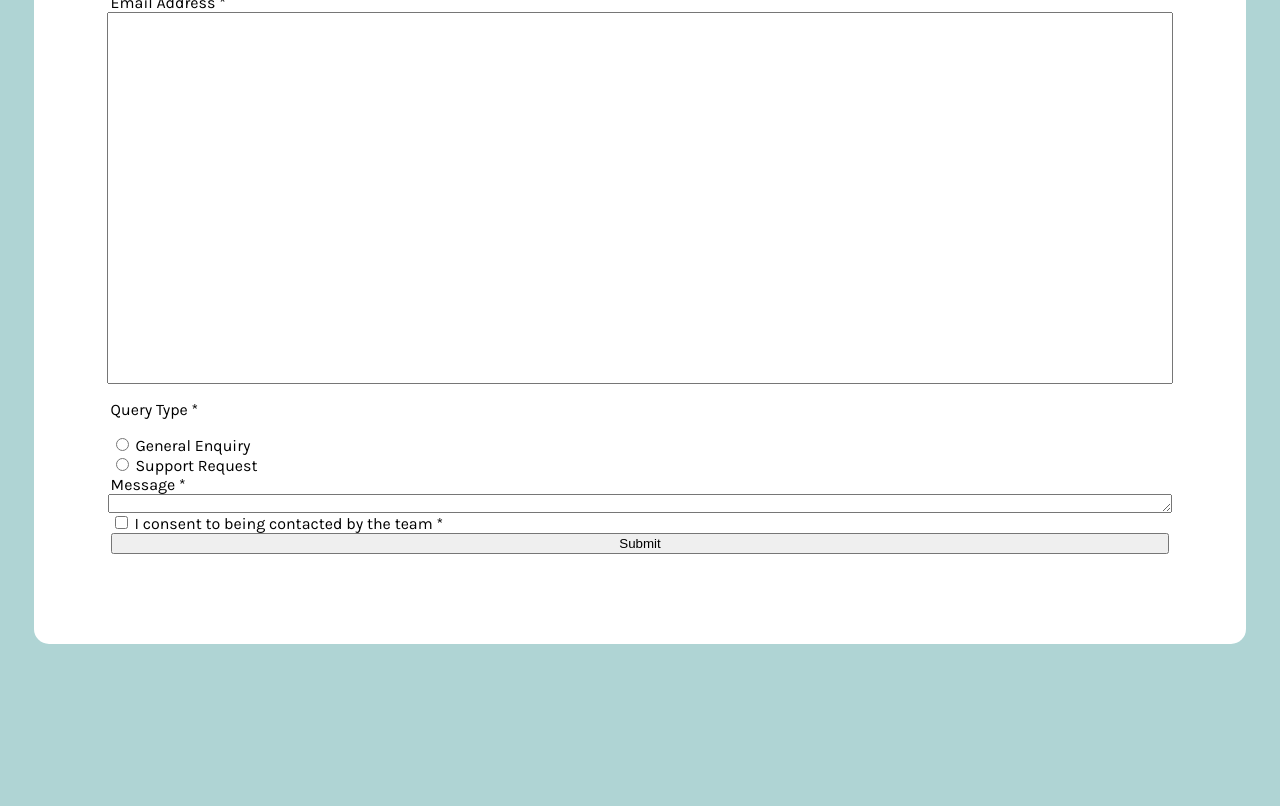
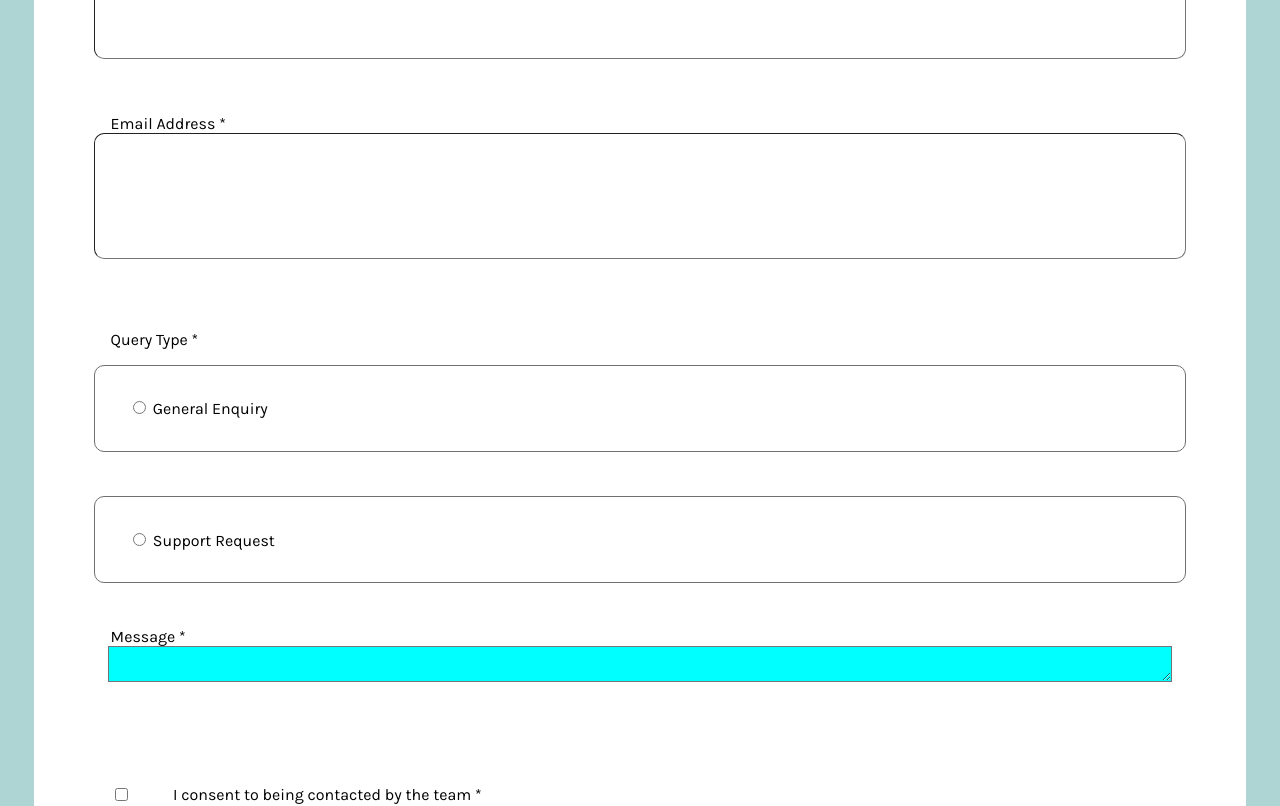
Before and after one commit to BYDINARES/Contact-form, a React (Vite) app: page / in a window 1280 px wide. Shown: the part 1220-2026 px from the top of the page. Before the commit the page ends 1936 px from the top, so only its background shows below. Built offline with nearby package versions, Linux system fonts and the light colour scheme.

Commit message:
Adding some minor styling details to the inputs

```diff
--- a/src/App.css
+++ b/src/App.css
@@ -39,26 +39,28 @@ html body {
   border-radius: 15px;
 }
 html body #root {
+  box-sizing: border-box;
   display: flex;
   flex-direction: column;
   align-items: center;
   justify-content: center;
   width: 100%;
   gap: 5%;
-  height: 140vw;
+  height: 220vw;
 }
 html body #root header {
   width: 90%;
-  height: 10%;
+  height: 5%;
 }
 html body #root header h1.title {
   margin: 0%;
 }
 html body #root main {
   width: 90%;
-  height: 75%;
+  height: 80%;
 }
 html body #root main form {
+  box-sizing: border-box;
   display: flex;
   flex-direction: column;
   align-items: center;
@@ -70,5 +72,41 @@ html body #root main form > * {
   width: 97%;
 }
 html body #root main form input.user-information {
-  height: 60%;
+  width: 100%;
+  box-sizing: border-box;
+  border-width: 1px;
+  min-height: 2.5rem;
+  padding: 5%;
+  margin-bottom: 5%;
+  border-radius: 10px;
+}
+html body #root main form label.query-type-option {
+  box-sizing: border-box;
+  border: 1px solid rgb(112, 112, 112);
+  padding: 3%;
+  margin-bottom: 4%;
+  border-radius: 10px;
+  width: 100%;
+}
+html body #root main form textarea.large-message {
+  background-color: aqua;
+}
+html body #root main form label.label-confirmation-button {
+  display: flex;
+  align-items: center;
+  gap: 4%;
+}
+html body #root main form input.confirmation-button {
+  display: flex;
+  flex-wrap: wrap; /* allows text to wrap */
+  margin-top: 10%;
+  margin-bottom: 10%;
+}
+html body #root main form #submit-button {
+  height: 8%;
+  border-style: none;
+  background-color: rgb(28, 109, 87);
+  color: white;
+  font-weight: 600;
+  border-radius: 10px;
 }/*# sourceMappingURL=App.css.map */
--- a/src/App.jsx
+++ b/src/App.jsx
@@ -9,34 +9,52 @@ function App() {
       <main>
         <form action="">
           {/* The user's first name */}
-          <label htmlFor="first-name">First Name *</label>
+          <label className="label-user-infomation" htmlFor="first-name">
+            First Name *
+          </label>
           <input className="user-information" id="first-name" type="text" />
-
           {/* The user's last name */}
-          <label htmlFor="last-name">Last Name *</label>
+          <label className="label-user-infomation" htmlFor="last-name">
+            Last Name *
+          </label>
           <input className="user-information" id="last-name" type="text" />
-
           {/* The user's email address */}
-          <label htmlFor="email">Email Address *</label>
+          <label className="label-user-infomation" htmlFor="email">
+            Email Address *
+          </label>
           <input className="user-information" id="email" type="email" />
 
           <p>Query Type *</p>
-          <label>
+          <label className="query-type-option">
             <input type="radio" name="option" value="1" /> General Enquiry
           </label>
-          <label>
+          <label className="query-type-option">
             <input type="radio" name="option" value="2" /> Support Request
           </label>
 
-          <label htmlFor="message"> Message * </label>
-          <textarea name="mesage-box" id="message"></textarea>
+          <label className="label-message" htmlFor="message">
+            {" "}
+            Message *{" "}
+          </label>
+          <textarea
+            className="large-message"
+            name="mesage-box"
+            id="message"
+          ></textarea>
 
-          <label htmlFor="i-accept-button">
-            <input type="checkbox" name="users-approval" id="i-accept-button" />{" "}
+          <label
+            className="label-confirmation-button"
+            htmlFor="i-accept-button"
+          >
+            <input
+              className="confirmation-button"
+              type="checkbox"
+              name="users-approval"
+              id="i-accept-button"
+            />{" "}
             I consent to being contacted by the team *
           </label>
 
-          <label htmlFor=""></label>
           <input
             id="submit-button"
             type="submit"
--- a/src/SCSS/App.scss
+++ b/src/SCSS/App.scss
@@ -42,28 +42,30 @@ html {
     background-color: white;
     border-radius: 15px;
     #root {
+      box-sizing: border-box;
       display: flex;
       flex-direction: column;
       align-items: center;
       justify-content: center;
       width: 100%;
       gap: 5%;
-      height: 140vw;
+      height: 220vw;
 
       //Styling
 
       header {
         width: 90%;
-        height: 10%;
+        height: 5%;
         h1.title {
           margin: 0%;
         }
       }
       main {
         width: 90%;
-        height: 75%;
+        height: 80%;
 
         form {
+          box-sizing: border-box;
           display: flex;
           flex-direction: column;
           align-items: center;
@@ -75,8 +77,57 @@ html {
             width: 97%;
           }
 
+          //The 3 first inputs
+          label.label-user-infomation {
+          }
           input.user-information {
-            height: 60%; //Why dosn't this work?
+            width: 100%;
+            box-sizing: border-box;
+            border-width: 1px;
+            min-height: 2.5rem;
+            padding: 5%;
+            margin-bottom: 5%;
+            border-radius: 10px;
+          }
+
+          //The 2 radio inputs
+          label.query-type-option {
+            box-sizing: border-box;
+            border: 1px solid rgb(112, 112, 112);
+            padding: 3%;
+            margin-bottom: 4%;
+            border-radius: 10px;
+            width: 100%;
+          }
+
+          //The text area message area
+          label.label-message {
+          }
+          textarea.large-message {
+            background-color: aqua;
+          }
+
+          //The confirmation checkbox
+          label.label-confirmation-button {
+            display: flex;
+            align-items: center;
+            gap: 4%;
+          }
+          input.confirmation-button {
+            display: flex;
+            flex-wrap: wrap; /* allows text to wrap */
+            margin-top: 10%;
+            margin-bottom: 10%;
+          }
+
+          //The submit button
+          #submit-button {
+            height: 8%;
+            border-style: none;
+            background-color: rgb(28, 109, 87);
+            color: white;
+            font-weight: 600;
+            border-radius: 10px;
           }
         }
       }
```
Also changed, not shown: 1 other file (tests, documents, lock files or other folders).
